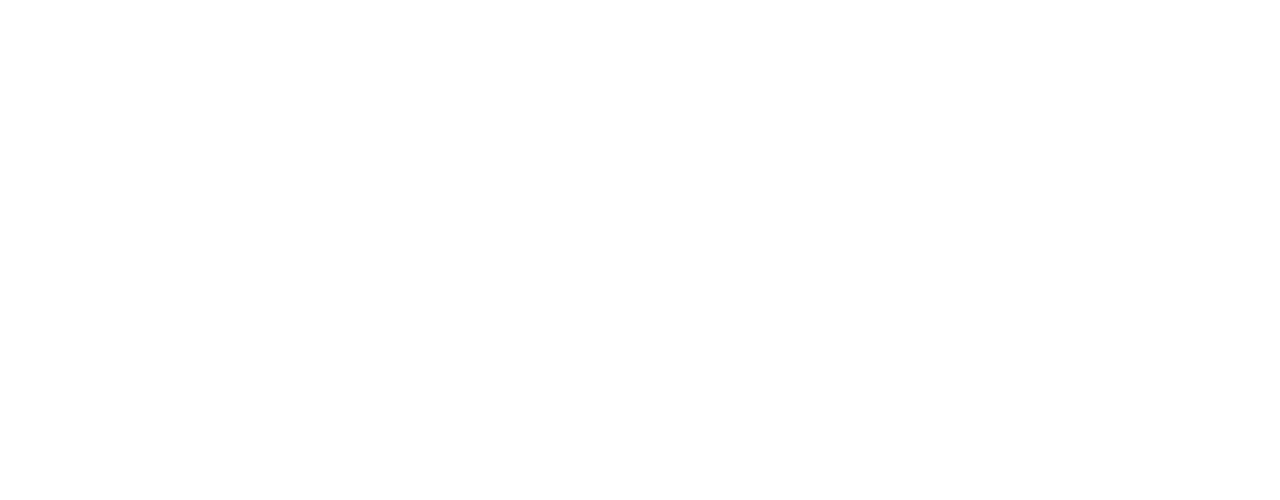
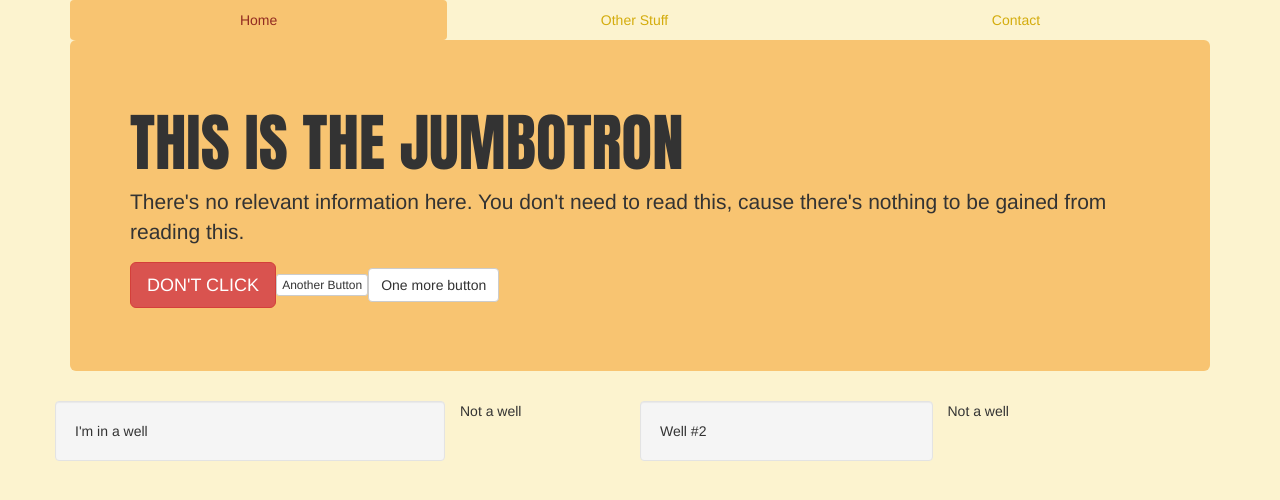
Before and after one commit to mmihara/day4-practice, a plain HTML site: page index.html in a window 1280 px wide. Drawn offline with nearby package versions, Linux system fonts and the light colour scheme.

Commit message:
added navbar jumbotron and some content

```diff
--- a/css/style.css
+++ b/css/style.css
@@ -0,0 +1,22 @@
+/*==========UNIVERSALS==========*/
+
+body {
+  background-color: #FCF3CF;
+}
+
+.jumbotron {
+  background-color: #F8C471;
+}
+
+.nav-pills>li.active>a {
+  background-color: #F8C471;
+  color: #922B21;
+}
+
+.nav-pills>li>a {
+  color: #D4AC0D;
+}
+
+.jumbotron>h1 {
+  font-family: 'Anton', sans-serif;
+}
--- a/index.html
+++ b/index.html
@@ -6,11 +6,29 @@
   <meta http-equiv="X-UA-Compatible" content="ie=edge">
 
   <link rel="stylesheet" href="css/bootstrap.min.css">
+  <link href="https://fonts.googleapis.com/css?family=Anton" rel="stylesheet">
   <link rel="stylesheet" href="css/style.css">
   <title>Document</title>
 </head>
-<body>
+<body class="container">
+  <ul class="nav nav-pills nav-justified">
+    <li role="presentation" class="active"><a href="#">Home</a></li>
+    <li role="presentation"><a href="#">Other Stuff</a></li>
+    <li role="presentation"><a href="#">Contact</a></li>
+  </ul>
 
+  <div class="jumbotron">
+    <h1>THIS IS THE JUMBOTRON</h1>
+    <p>There's no relevant information here. You don't need to read this, cause there's nothing to be gained from reading this.</p>
+    <p><a class="btn btn-danger btn-lg" href="#" role="button">DON'T CLICK</a><a class="btn btn-default btn-xs" href="#">Another Button</a><a class="btn btn-default btn-md" href="#">One more button</a></p>
+  </div>
+
+  <div class="row">
+    <div class="well col-md-4">I'm in a well</div>
+    <div class="col-md-2">Not a well</div>
+    <div class="well col-md-3">Well #2</div>
+    <div class="col-md-3">Not a well</div>
+  </div>
 
   <script src="https://code.jquery.com/jquery-2.2.4.min.js" integrity="sha256-BbhdlvQf/xTY9gja0Dq3HiwQF8LaCRTXxZKRutelT44=" crossorigin="anonymous"></script>
   <script src="js/bootstrap.min.js"></script>
```
